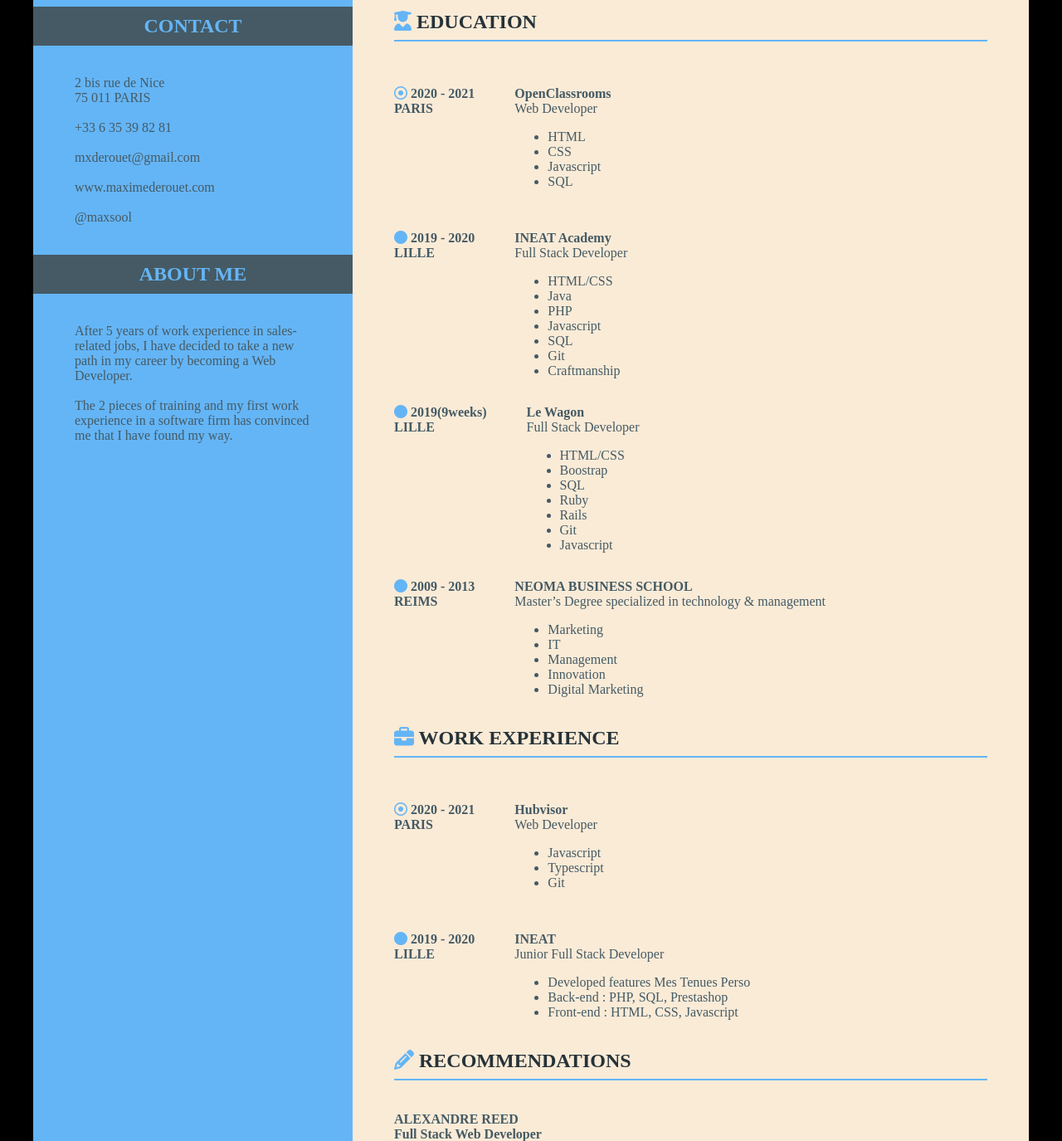
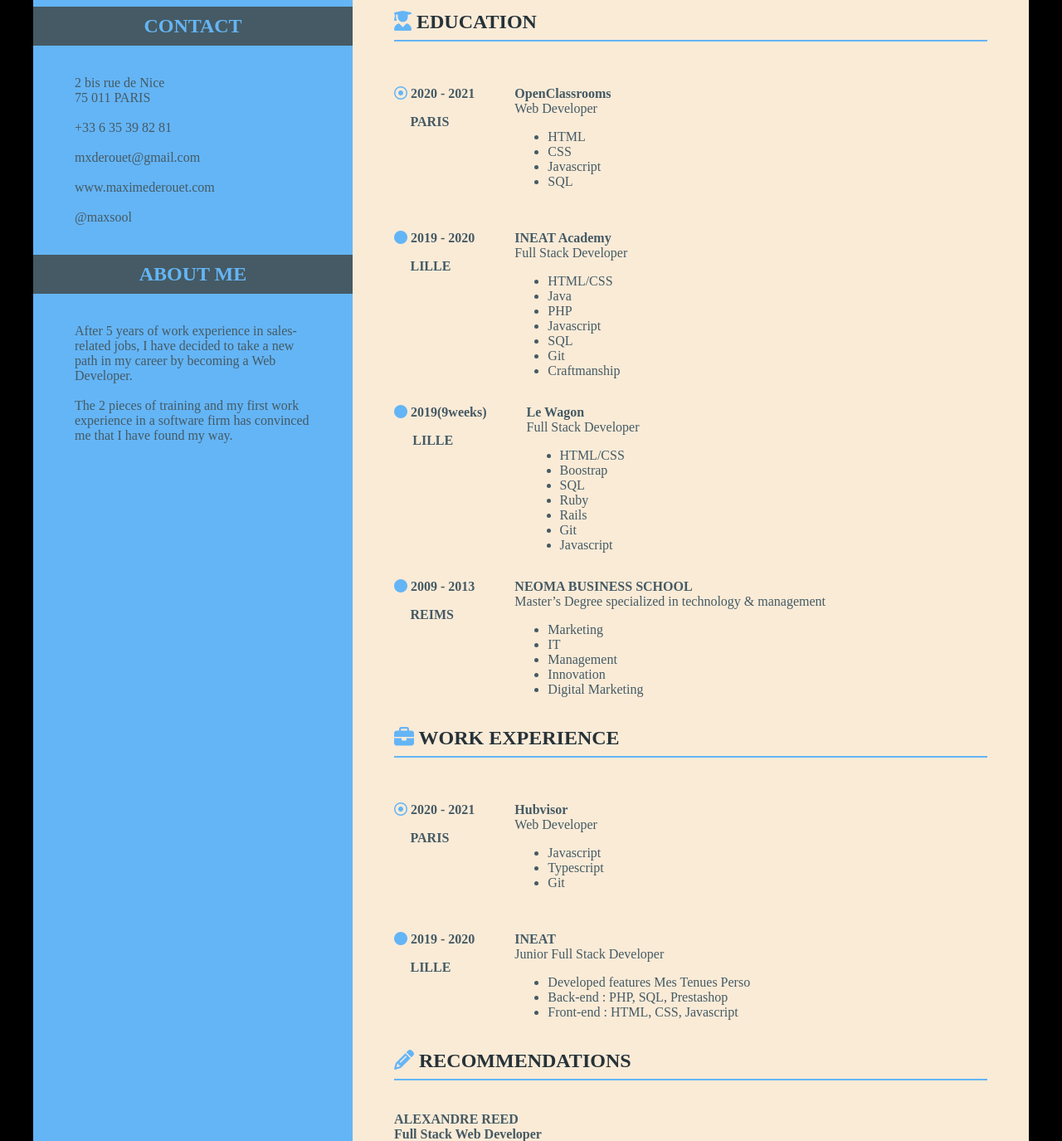
Before and after one commit to mxderouet/openclassrooms-resume, a plain HTML site: page index.html in a window 1280 px wide. Shown: the part 300-1675 px from the top of the page at 83% size. Drawn offline with Linux system fonts and the light colour scheme.

Commit message:
cities alignement

```diff
--- a/index.html
+++ b/index.html
@@ -35,7 +35,9 @@
                     <div>
                         <p>
                             <i class="far fa-dot-circle"></i><strong> 2020 - 2021
-                            <br> PARIS
+                        </p>
+                        <p class="city">
+                            PARIS
                         </p>
                     </div>
                     <div class="desc">
@@ -64,7 +66,9 @@
                     <div>
                         <p>
                             <i class="fas fa-circle"></i><strong> 2019 - 2020
-                            <br> LILLE
+                        </p>
+                        <p class="city">
+                            LILLE
                         </p>
                     </div>
                     <div class="desc">
@@ -88,7 +92,9 @@
                     <div>
                         <p>
                             <i class="fas fa-circle"></i><strong> 2019(9weeks)
-                            <br> LILLE
+                        </p>
+                        <p class="city">
+                            LILLE
                         </p>
                     </div>
                     <div class="desc">
@@ -111,9 +117,10 @@
                     <div>
                         <p>
                             <i class="fas fa-circle"></i><strong> 2009 - 2013
-                            <br> REIMS
                         </p>
-
+                        <p class="city">
+                            REIMS
+                        </p>
                     </div>
                     <div class="desc">
                         <p>
@@ -137,7 +144,9 @@
                     <div>
                         <p>
                             <i class="far fa-dot-circle"></i><strong> 2020 - 2021
-                            <br> PARIS
+                        </p>
+                        <p class="city">
+                            PARIS
                         </p>
                     </div>
                     <div class="desc">
@@ -163,7 +172,9 @@
                     <div>
                         <p>
                             <i class="fas fa-circle"></i><strong> 2019 - 2020
-                            <br> LILLE
+                        </p>
+                        <p class="city">
+                            LILLE
                         </p>
                     </div>
                     <div class="desc">
--- a/styles.css
+++ b/styles.css
@@ -77,6 +77,10 @@ h2 {
     width: 100%;
 }
 
+.city {
+    margin-left: 20%;
+}
+
 .quote,
 .table {
     margin-top: 3em;
```
